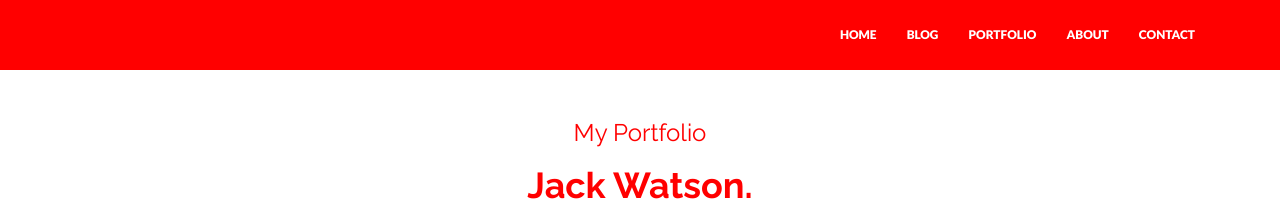
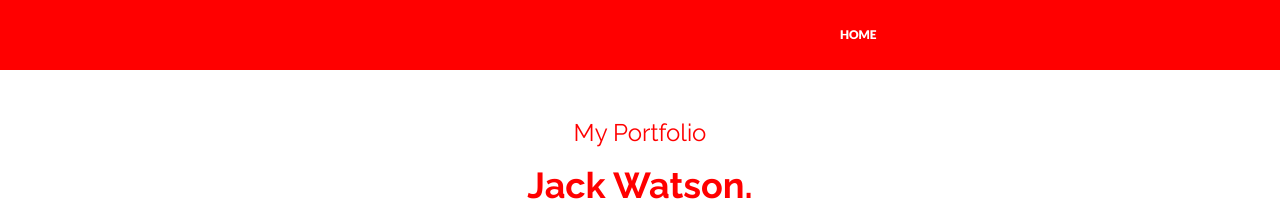
Before and after one commit to JackW8335/JackW8335.github.io, a Jekyll site: the page built from index.html, in a window 1280 px wide and 1400 px high. Shown: the top 220 px of the window. Built offline with Jekyll 4.4.1, drawn with Linux system fonts in a browser that asks for light colours; nearby versions of some CDN libraries.

Commit message:
Update main.css

```diff
--- a/_includes/css/main.css
+++ b/_includes/css/main.css
@@ -112,7 +112,7 @@
 }
 
 .navbar-default .navbar-nav > li > a {
-	color: white;
+	color: red;
 	font-weight: 700;
 	font-size: 12px;
 }
@@ -136,7 +136,7 @@
 }
 
 .dropdown-menu > li > a {
-	color: white;
+	color: red;
 	font-weight: 700;
 	font-size: 12px;
 }
```
